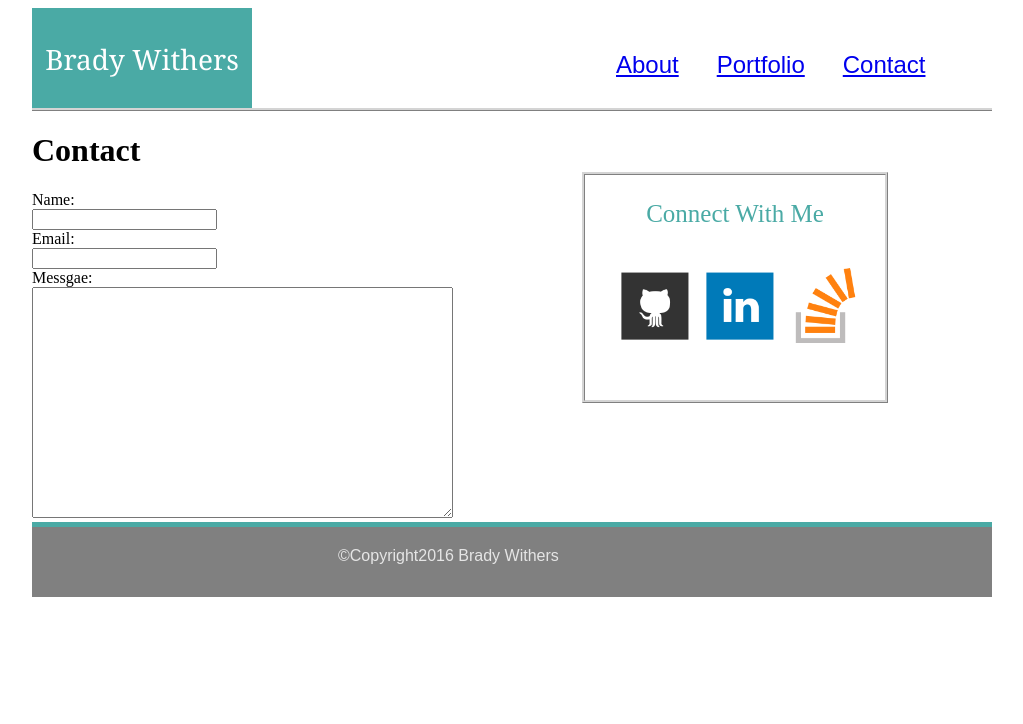
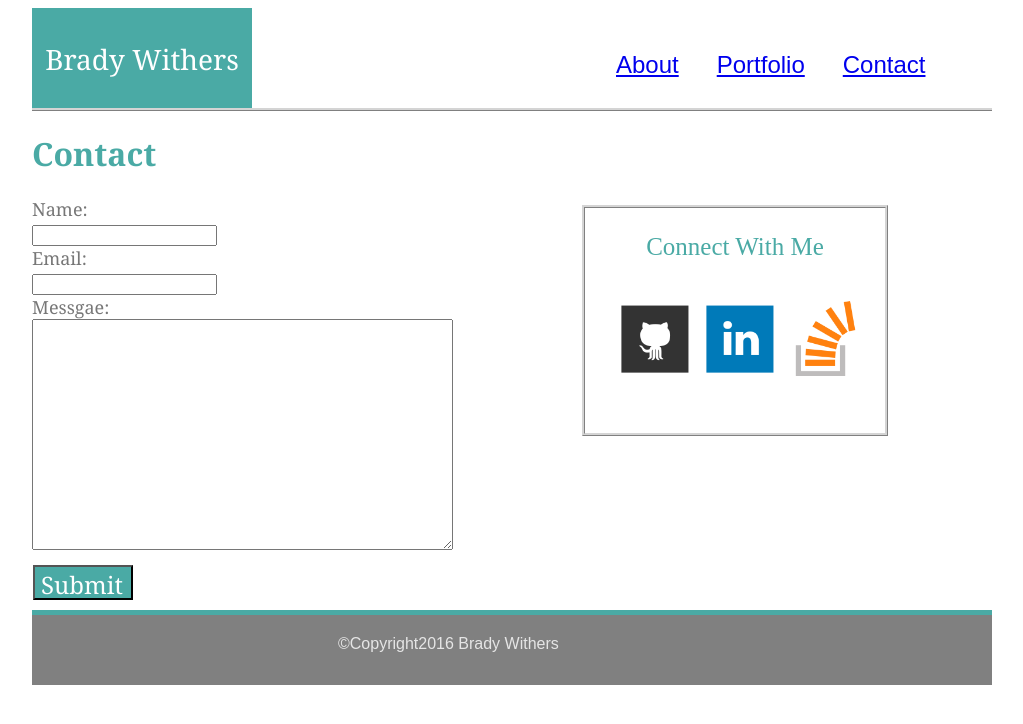
Before and after one commit to b-withers/Basic-Portfolio, a plain HTML site: page contact.html in a window 1280 px wide. Shown: the whole page, without its empty margins (126-1149 px from the left). Drawn offline with Linux system fonts and the light colour scheme.

Commit message:
first commit

```diff
--- a/assests/style.css
+++ b/assests/style.css
@@ -38,9 +38,6 @@ body{
 	font-size: 24px;
 	margin-left: 24px;
 }
-
-
-
 
 #list2 {
 	font-family: 'Arial', 'Helvetica Neue', Helvetica, sans-serif;
@@ -254,3 +251,29 @@ body{
 	float:left;
 	color: white;
 }
+
+.contact {
+	color: #4aaaa5;
+	font-family: 'Georgia', Times, Times New Roman, serif;
+}
+
+.contact-form {
+	font-family: 'Georgia', Times, Times New Roman, serif;
+	color: #777;
+	font-size: 18px;
+}
+
+.submit1 {
+	width: 100px;
+	height:35px;
+	background-color: yellow;
+	text-align: left;
+	position: relative;
+	right: 305px;
+	font-size: 24px;
+	color: white;
+	background-color: #4aaaa5;
+	margin-bottom: 10px;
+	font-family: 'Georgia', Times, Times New Roman, serif;
+	margin-top: 10px;
+}
--- a/contact.html
+++ b/contact.html
@@ -25,7 +25,7 @@
         </div>
     </div>
 
-<h1>Contact</h1>
+<h1 class="contact">Contact</h1>
 
 
 <div class="contact-form">
@@ -62,6 +62,10 @@
 
 </aside>
 
+<div>
+    <button type="button" class="submit1">Submit</button>
+</div>
+
 <footer id= "footer">&copyCopyright2016 Brady Withers</footer>
 
 </body>
```
